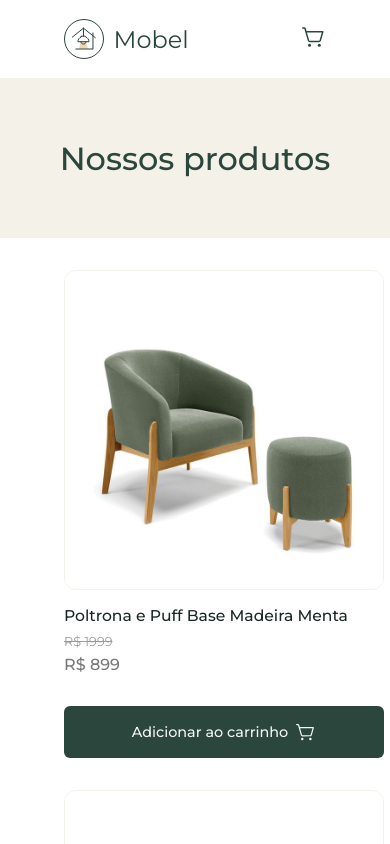
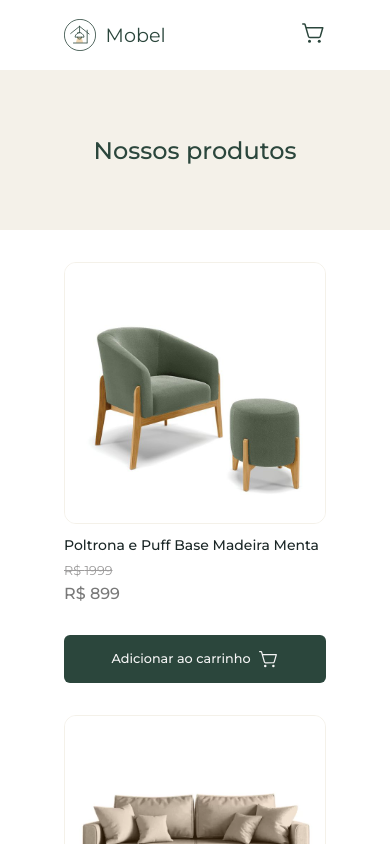
Before and after one commit to naelens/mobel, a React (Vite) app: page / in a window 390 px wide. Shown: the top 844 px of the page. Built offline with nearby package versions, Linux system fonts and the light colour scheme.

Commit message:
[FEAT] - Adding responsive

```diff
--- a/src/components/Header.module.css
+++ b/src/components/Header.module.css
@@ -55,3 +55,13 @@ nav a {
 .shopActions a:hover {
     color: var(--yellow);
 }
+
+@media (max-width: 480px) {
+    .aside img {
+        width: 2rem;
+    }
+
+    .aside h1 {
+        font-size: 1.2rem;
+    }
+}
--- a/src/pages/products/Products.module.css
+++ b/src/pages/products/Products.module.css
@@ -20,11 +20,13 @@
 }
 
 .productsCard {
-    width: 20rem;
+    display: flex;
+    flex-direction: column;
+    width: 340px;
 }
 
 .productsCard img {
-    width: 20rem;
+    width: 100%;
     border: 1px solid var(--white);
     border-radius: 0.75rem;
 }
@@ -80,3 +82,32 @@
     background: var(--green-400);
     cursor: pointer;
 }
+
+@media (max-width: 768px) {
+    .productsCard {
+      width: 100%;
+    }
+
+    .productsArea {
+      justify-content: center;
+    }
+}
+
+@media (max-width: 480px) {
+    .productsHeading h1 {
+        font-size: 1.5rem;
+    }
+
+    .productsPrimaryInfo h2 {
+      font-size: 0.875rem;
+    }
+
+    .productsPrice p {
+      font-size: 1rem;
+    }
+
+    .buttonAddToCart {
+        padding: 0.875rem;
+        font-size: 0.8rem;
+    }
+  }
```
